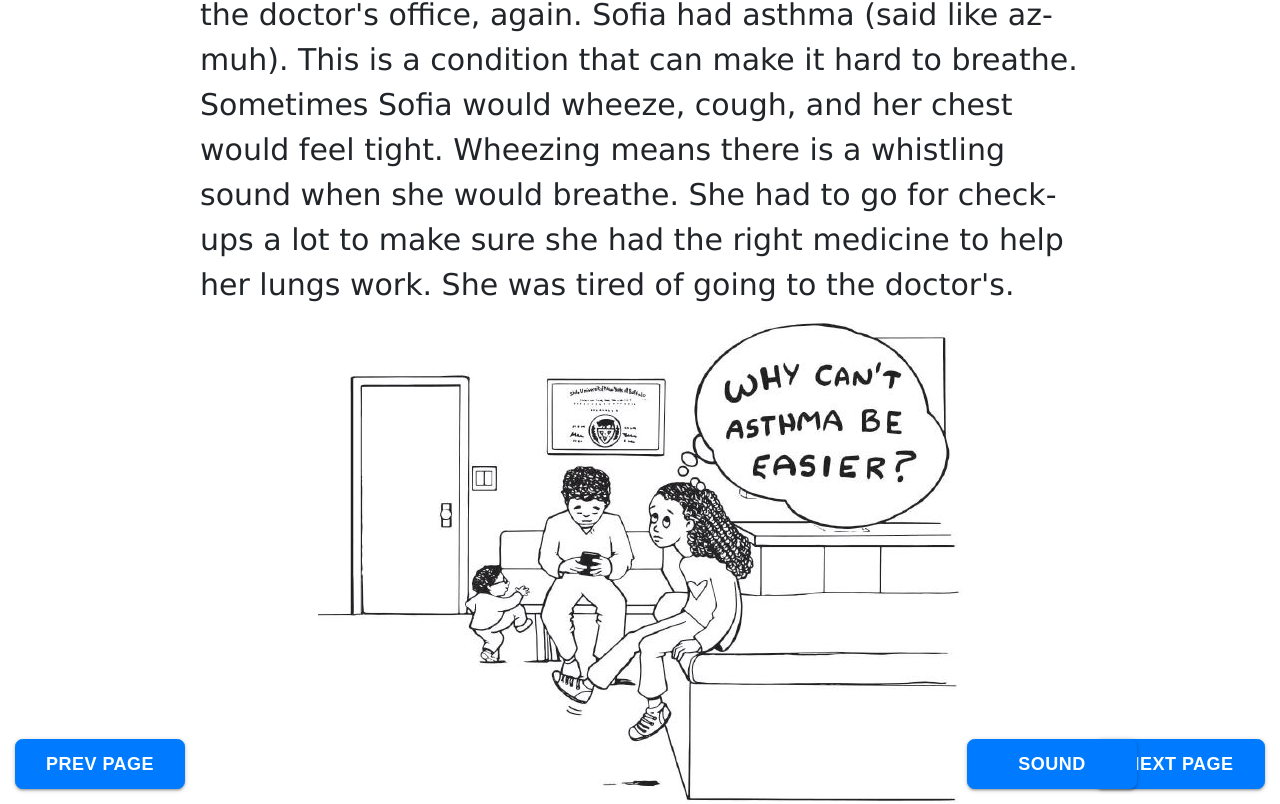
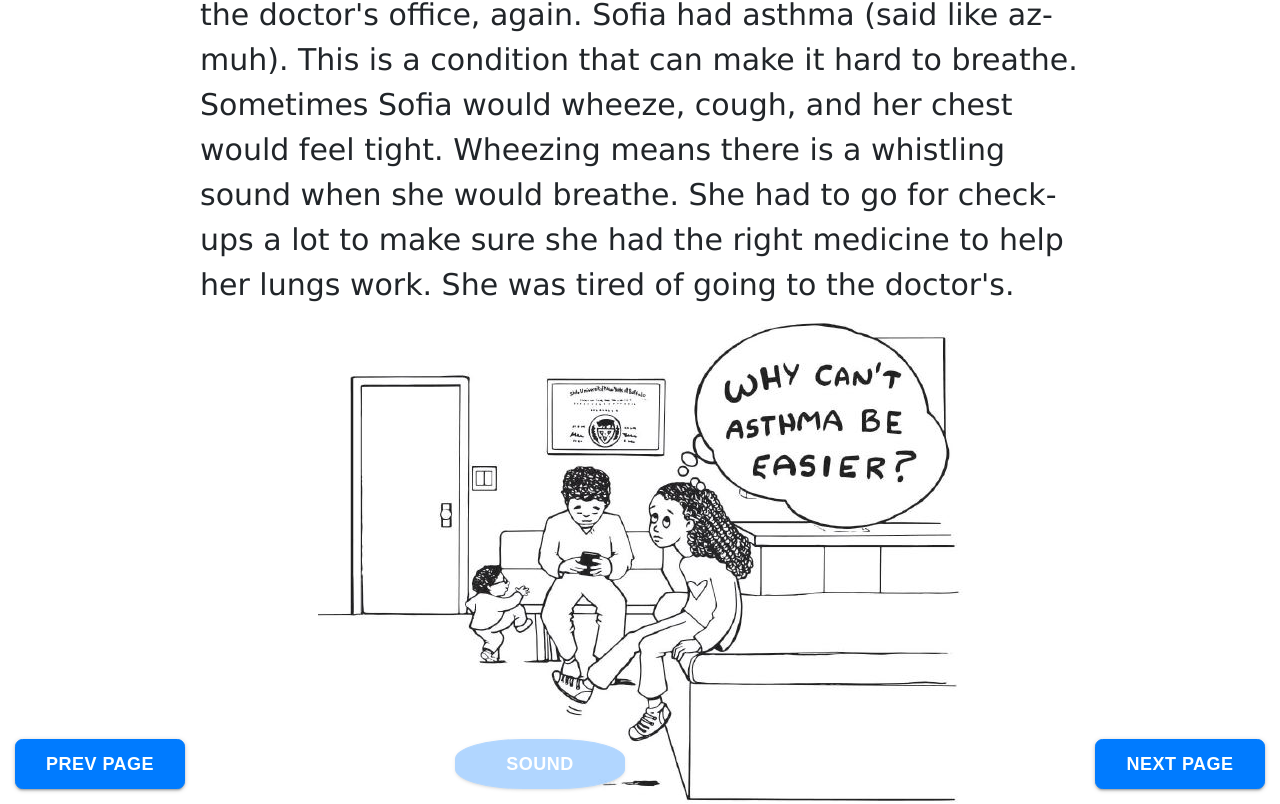
Before and after one commit to evolvednight/GUSS, a React (Create React App) app in the folder sophia/: page /Page1 in a window 1280 px wide. Shown: the part 592-1396 px from the top of the page. Built offline with nearby package versions, Linux system fonts and the light colour scheme.

Commit message:
sound alignment

```diff
--- a/sophia/src/components/Pages/Page.css
+++ b/sophia/src/components/Pages/Page.css
@@ -12,7 +12,7 @@
   position:absolute;
   transition: .5s ease;
   bottom: 0%;
-  left: 0%;
+ left: 0%;
 }
 
 .rightBtn {
@@ -24,7 +24,8 @@
 .sound{
     position:absolute;
     transition: .5s ease;
+    right:50%;
   bottom: 0%;
-  right: 10%;
-
+  border-radius: 40%;
+  opacity: 0.3;
 }
```
